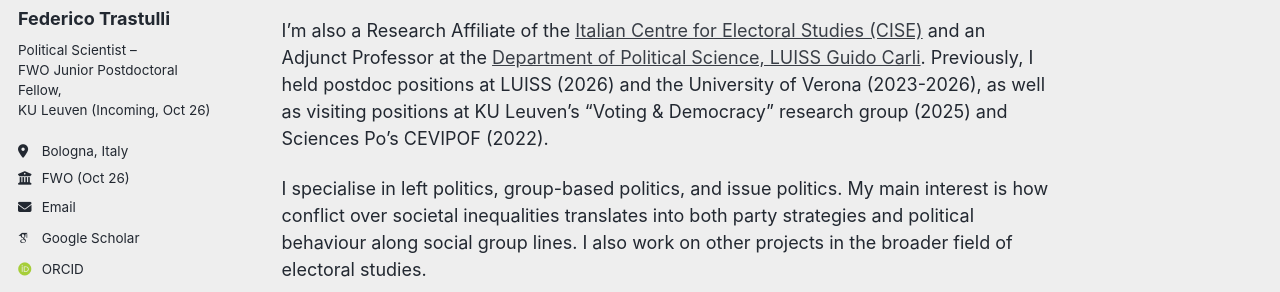
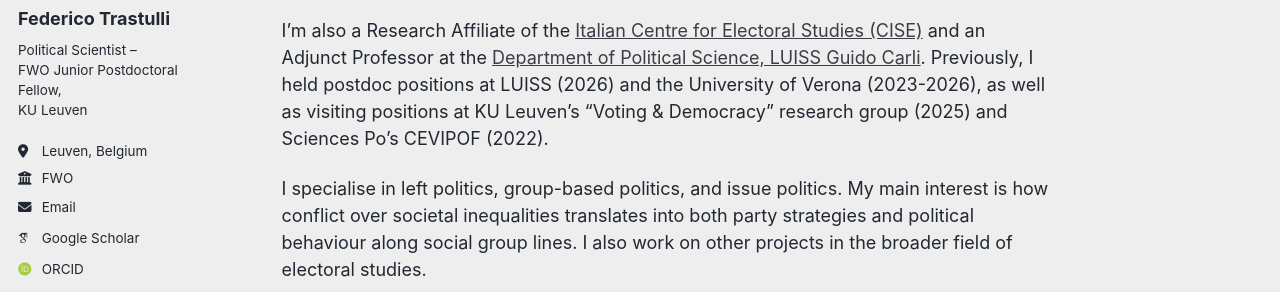
Before and after one commit to federicotrastulli/federicotrastulli.github.io, a Jekyll site: the page built from _pages/about.md, in a window 1280 px wide. Shown: the part 276-568 px from the top of the page. Built offline with Jekyll 4.4.1, drawn with Linux system fonts in a browser that asks for light colours; some web fonts are replaced; a script bundle is joined from its source files by our own code; library files that are not in the unit come from our copies.

Commit message:
Update _config.yml

```diff
--- a/_config.yml
+++ b/_config.yml
@@ -26,9 +26,9 @@ author:
   avatar           : "1719964921051.jpg"
   name             : "Federico Trastulli"
   pronouns         : # example: "she/her"
-  bio              : "Political Scientist –<br>FWO Junior Postdoctoral Fellow,<br>KU Leuven (Incoming, Oct 26)"
-  location         : "Bologna, Italy"
-  employer         : "FWO (Oct 26)"
+  bio              : "Political Scientist –<br>FWO Junior Postdoctoral Fellow,<br>KU Leuven"
+  location         : "Leuven, Belgium"
+  employer         : "FWO"
   uri              : # URL
   email            : "dr.federicotrastulli@gmail.com"
 
```
